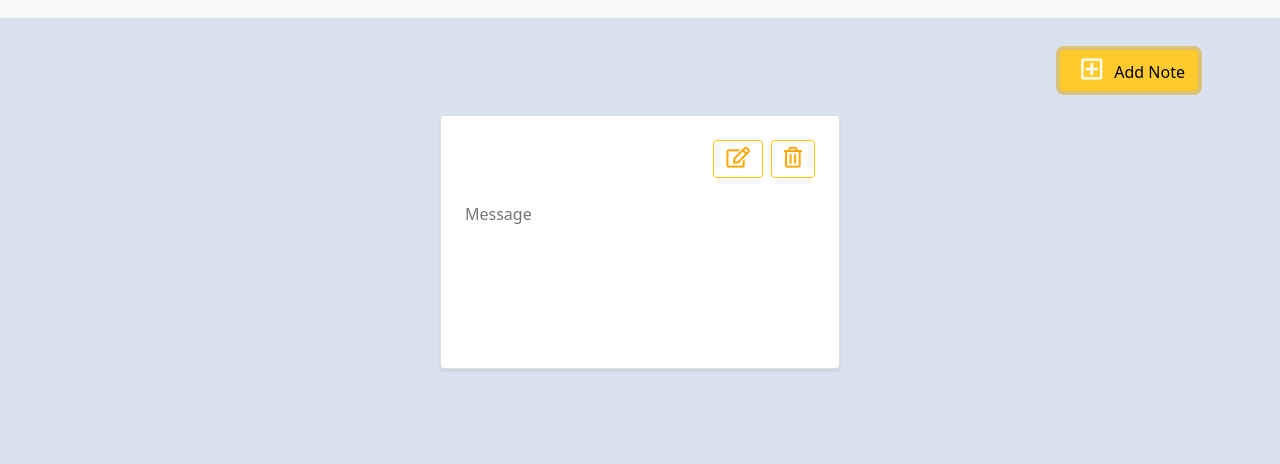
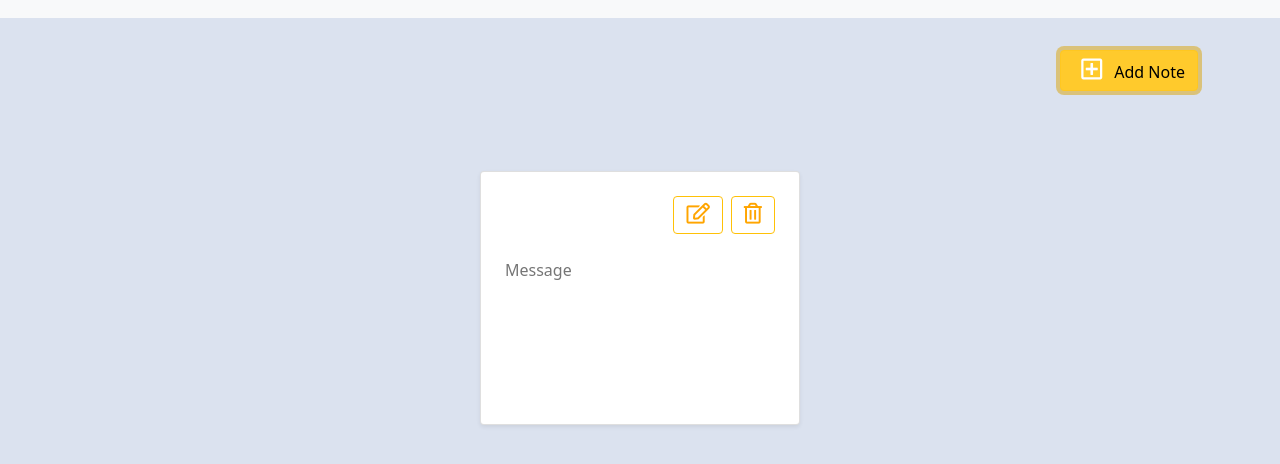
Before and after one commit to SirTLD/CRUD, a plain HTML site: page index.html in a window 1280 px wide. Both pictures are taken after a click on the button "Add Note". Shown: the part 78-542 px from the top of the page. Drawn offline with nearby package versions, Linux system fonts and the light colour scheme.

Commit message:
update to layout with margins

```diff
--- a/css/style.scss
+++ b/css/style.scss
@@ -45,7 +45,9 @@ body {
 //CARD SECTION
 
 .card {
-    width: 25rem;
+    min-width: 20rem;
+
+
 }
 
 //INPUT
--- a/index.html
+++ b/index.html
@@ -15,7 +15,7 @@
 </head>
 
 <body>
-    <div class="container-fluid text-left g-0">
+    <div class="container-fluid text-left text-center-sm g-0">
         <h1 class="bg-light py-4 text-dark ps-5"><i class="fas fa-book me-3"></i><strong>Note Taker</strong> </h1>
     </div>
 
@@ -29,9 +29,9 @@
 
     <!--CARD BODY SECTION-->
 
-    <div class="container d-flex justify-content-center">
+    <div class="container d-flex justify-content-center  py-5">
 
-        <div class="row gap-4">
+        <div class="row gap-5">
 
 
 
--- a/js/app.js
+++ b/js/app.js
@@ -16,15 +16,15 @@ function addNote(text = '') {
   const note = document.createElement('div');
   note.classList.add('note');
   note.classList.add('col-md');
-  note.classList.add('col-sm');
+  // note.classList.add('my-sm-2');
 
   note.innerHTML = `
 
-  <div class="card shadow-sm p-2">
+  <div class="card my-2 shadow-sm p-2">
       <div class="card-body">
           <div class="d-flex tools justify-content-end gap-2">
-              <button class="btn btn-outline-warning"><i class="far btn-style fa-edit btn-edit"></i></button>
-              <button class="btn btn-outline-warning"> <i class="far btn-style fa-trash-alt btn-delete"></i></button>
+              <button class="btn btn-outline-warning btn-edit"><i class="far btn-style fa-edit"></i></button>
+              <button class="btn btn-outline-warning btn-delete"> <i class="far btn-style fa-trash-alt"></i></button>
           </div>
 
           <div class="main ${text ? '' : 'hidden'}">
```
Also changed, not shown: css/style.css, 1 other file.
